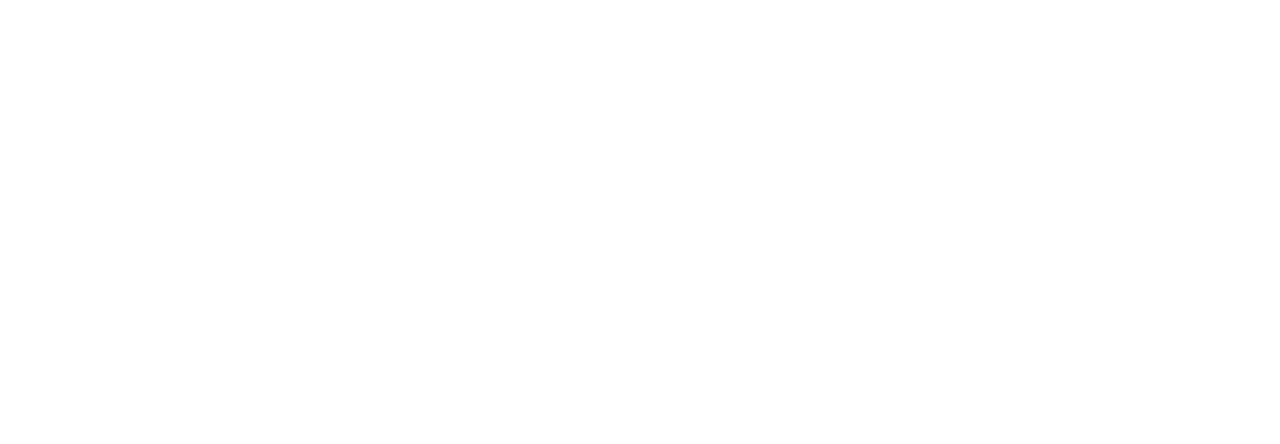
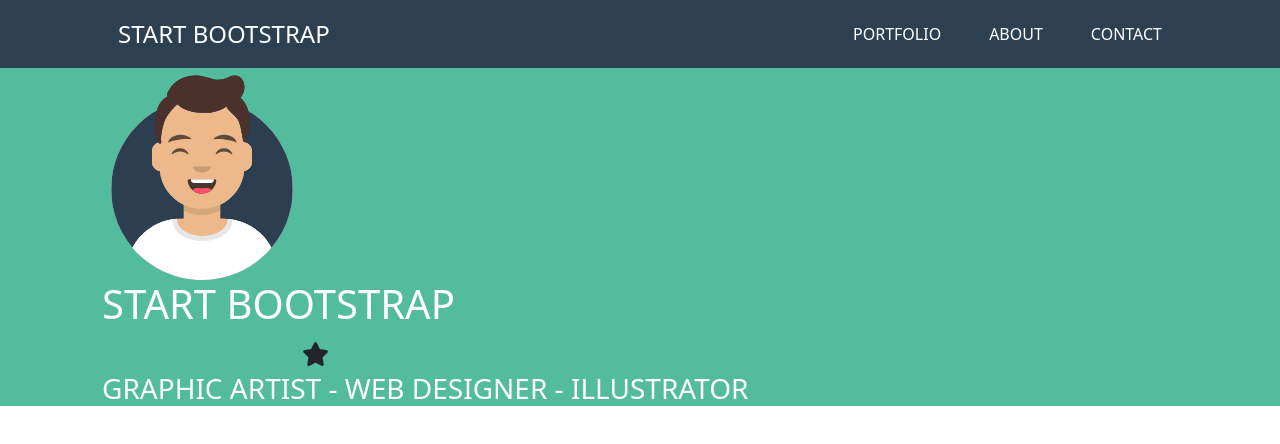
Before and after one commit to bronzo97/html-css-bootstrap-freelancer, a plain HTML site: page index.html in a window 1280 px wide. Drawn offline with nearby package versions, Linux system fonts and the light colour scheme.

Commit message:
progresses

```diff
--- a/index.html
+++ b/index.html
@@ -4,9 +4,65 @@
     <meta charset="UTF-8">
     <meta http-equiv="X-UA-Compatible" content="IE=edge">
     <meta name="viewport" content="width=device-width, initial-scale=1.0">
-    <title>Document</title>
+    <link href="https://cdn.jsdelivr.net/npm/bootstrap@5.1.3/dist/css/bootstrap.min.css" rel="stylesheet" integrity="sha384-1BmE4kWBq78iYhFldvKuhfTAU6auU8tT94WrHftjDbrCEXSU1oBoqyl2QvZ6jIW3" crossorigin="anonymous">
+    <link rel="stylesheet" href="https://cdnjs.cloudflare.com/ajax/libs/font-awesome/6.1.1/css/all.min.css">
+    <link rel="stylesheet" href="styles/style.css">
+    <title>Start Bootstrap</title>
 </head>
 <body>
 
+    <!-- ----- NAV ----- -->
+
+    <nav>
+        <div class="container">
+            <div class="nav-menu text-uppercase">
+                <div class="logo">Start Bootstrap</div>
+                <ul class="nav-links">
+                    <li>Portfolio</li>
+                    <li>About</li>
+                    <li>Contact</li>
+                </ul>
+            </div>
+        </div>
+    </nav>
+
+    <!-- ----- MAIN ----- -->
+
+    <main>
+
+    <!-- ----- JUMBO ----- -->
+
+        <div class="section">
+            <div class="col jumbo">
+                <div class="container">
+                    <div class="profile-picture">
+                        <img src="img/avatar.svg" alt="Profile Picture">
+                    </div>
+                    <h1>Start Bootstrap</h1>
+                    <div class="star-line">
+                        <div class="line"></div>
+                        <div class="star"><i class="fa-solid fa-star"></i></div>
+                        <div class="line"></div>
+                    </div>
+                    <h3>Graphic artist - web designer - illustrator</h3>
+                </div>
+            </div>
+        </div>
+
+        <!-- ----- PORTFOLIO ----- -->
+        <div class="section">
+
+        </div>
+        <!-- ----- ABOUT ----- -->
+
+        <!-- ----- CONTACT ME ----- -->
+
+        <!-- ----- FOOTER 1 ----- -->
+
+        <!-- ----- FOOTER 2 ----- -->
+
+
+
+    </main>
 </body>
 </html>
--- a/styles/style.css
+++ b/styles/style.css
@@ -0,0 +1,77 @@
+:root {
+    --color-primary: #53BC9D;
+    --color-secondary: #2C4051;
+    --color-tertiary: #3A546D;
+}
+
+.container {
+    max-width: 1100px;
+    margin: 0 auto;
+}
+
+/* ----- NAV ----- */
+
+nav {
+    background-color: var(--color-secondary);
+    position: fixed;
+    top: 0;
+    right: 0;
+    left: 0;
+}
+
+.nav-menu {
+    display: flex;
+    flex-direction: row;
+    justify-content: space-between;
+    align-items: center;
+}
+
+.nav-links {
+    display: flex;
+    flex-direction: row;
+    list-style: none;
+    gap: 1rem;
+    margin: 0%;
+}
+
+.logo {
+    font-size: 1.5rem;
+}
+
+.logo, .nav-links li {
+    color: #fff;
+    padding: 1rem;
+}
+
+/* ----- MAIN ----- */
+
+
+main {
+    margin-top: 68px;
+}
+.jumbo {
+    background-color: var(--color-primary);
+}
+
+.profile-picture {
+    width: 200px;
+}
+
+h1, h3 {
+    color: #fff;
+    text-transform: uppercase;
+}
+
+.star-line {
+    display: flex;
+    flex-direction: row;
+}
+
+.star {
+    font-size: 1.5rem;
+}
+
+.line {
+    width: 200px;
+    height: 2px;
+}
```
